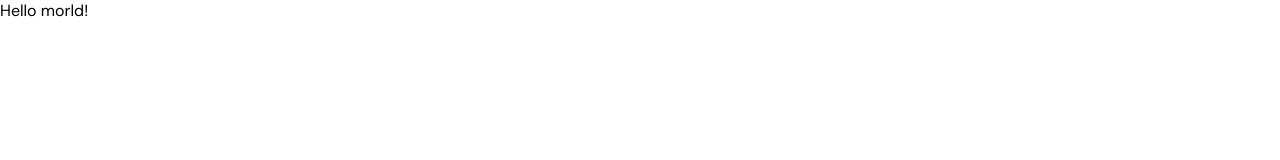
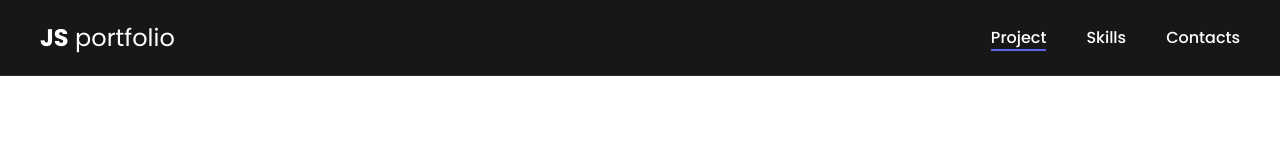
Before and after one commit to AlexMurrr/portfolio, a plain HTML site: page index.html in a window 1280 px wide. Drawn offline with Linux system fonts and the light colour scheme.

Commit message:
style: made navigation

```diff
--- a/css/main.css
+++ b/css/main.css
@@ -1,5 +1,7 @@
 @import './reset.css';
 @import url('https://fonts.googleapis.com/css2?family=DM+Sans:ital,opsz,wght@0,9..40,100..1000;1,9..40,100..1000&family=Poppins:wght@400;500;700&display=swap');
+
+
 
 
 /* font-family: "DM Sans", sans-serif;
@@ -8,3 +10,63 @@ font-family: "Poppins", sans-serif; */
  html, body {
     font-family: "DM Sans", sans-serif;
  }
+
+ /* nav */
+
+ .nav{
+    padding: 20px 0;
+    border-bottom: 1px solid #25292D;
+    background-color: #171718;
+    color: #fff;
+ }
+
+ .contaner{
+    margin: 0 auto;
+    padding: 0 15;
+   max-width: 1200px;
+ }
+
+ .nav-row{
+    display: flex;
+    justify-content: space-between;
+    align-items: center;
+    column-gap: 30px;
+    row-gap: 20px;
+    flex-wrap: wrap;
+ }
+
+ .logo{
+    color: #fff;
+    font-size: 24px;
+    font-family: "Poppins", sans-serif;
+ }
+
+ .nav-list{
+    display: flex;
+    align-items: center;
+    column-gap: 40px;
+    font-size: 16px;
+    font-weight: 500;
+    font-family: "Poppins", sans-serif;
+ }
+
+ .nav-list_link{
+    color: #fff;
+ }
+
+ .nav-list_link--active{
+    position: relative;
+ }
+
+ .nav-list_link--active::before{
+    content: "";
+
+    position: absolute;
+    left: 0;
+    top: 100%;
+
+    display: block;
+    height: 2px;
+    width: 100%;
+    background-color: #5C62EC;
+ }
--- a/index.html
+++ b/index.html
@@ -8,6 +8,17 @@
     <link rel="stylesheet" href="./css/main.css">
 </head>
 <body>
-    <h1>Hello morld!</h1>
+    <nav class="nav">
+        <div class="contaner">
+            <div class="nav-row">
+                <a href="./index.html" class="logo"><strong>JS</strong> portfolio</a>
+                <ul class="nav-list">
+                    <li class="nav-list_item"><a href="./index.html" class="nav-list_link nav-list_link--active">Project</a></li>
+                    <li class="nav-list_item"><a href="./skills.html" class="nav-list_link">Skills</a></li>
+                    <li class="nav-list_item"><a href="./contacts.html" class="nav-list_link">Contacts</a></li>
+                </ul>
+            </div>
+        </div>
+    </nav>
 </body>
 </html>
```
